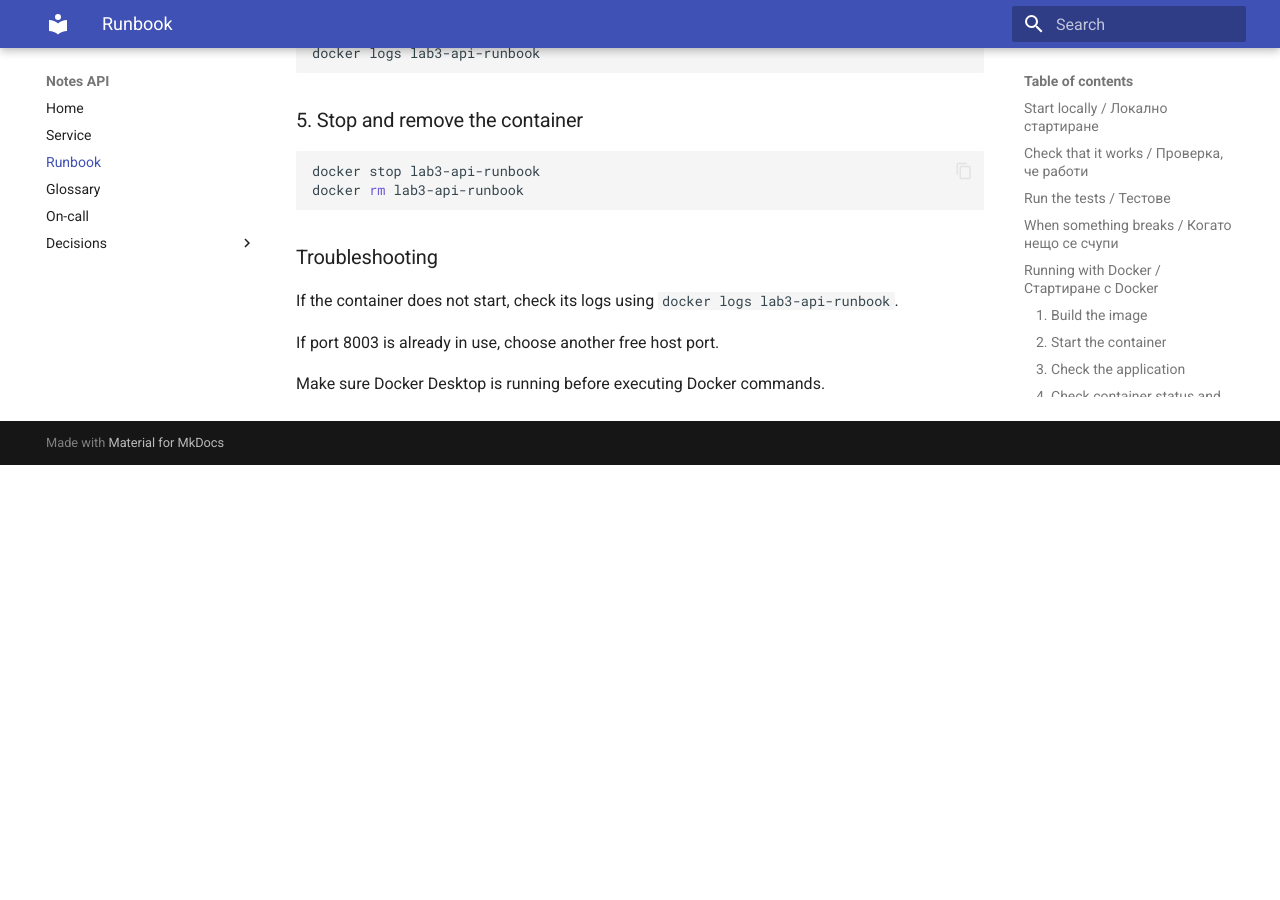
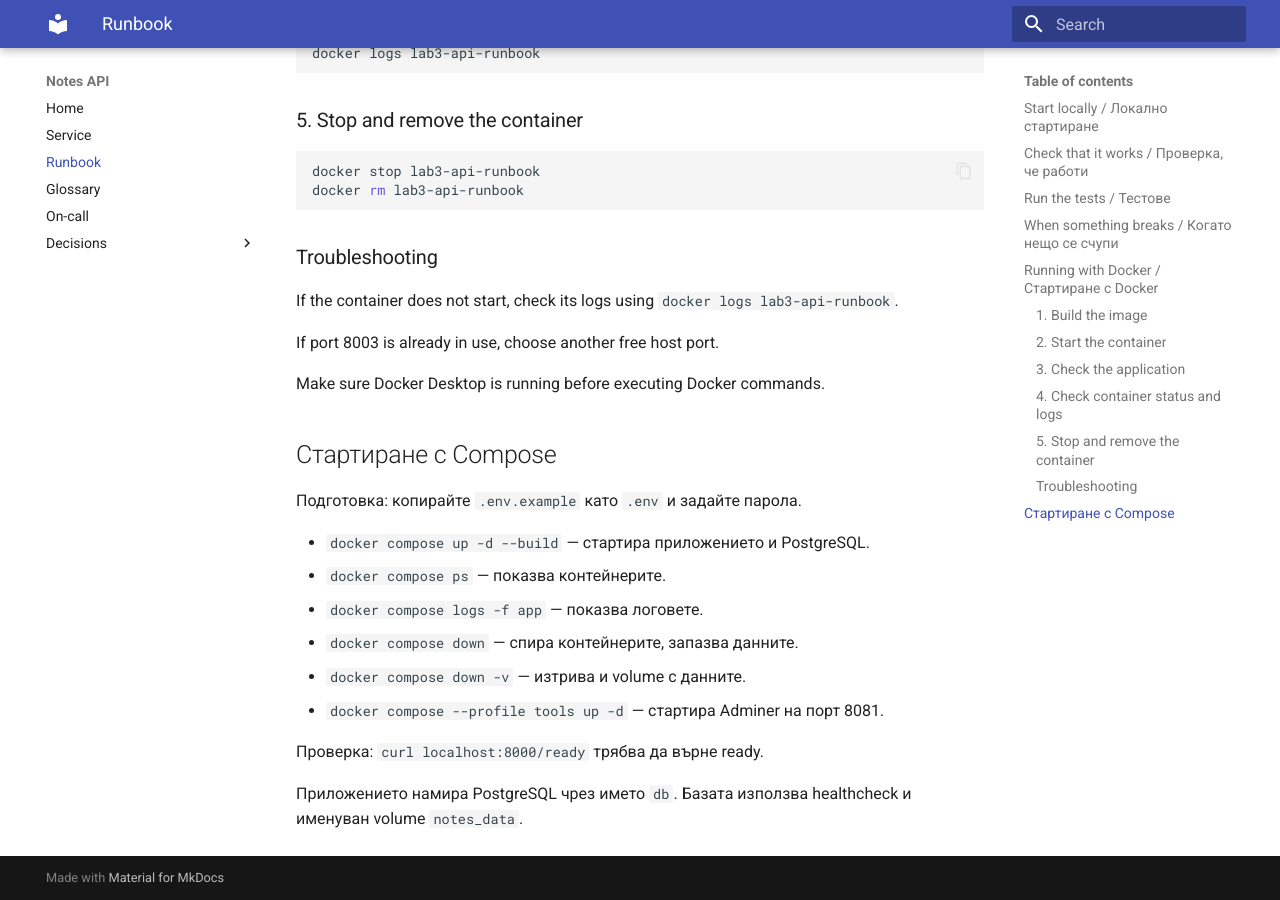
Before and after one commit to PlamenHR/devops-lab3-plamen, an MkDocs documentation site: the page built from docs/runbook.md, in a window 1280 px wide and 900 px high, scrolled down 2112 px. Built offline with MkDocs 1.6.1 and Material for MkDocs 9.7.7, drawn with Linux system fonts in a browser that asks for light colours; before the commit the page ends 2577 px from its top, so only the background shows below that.

Commit message:
Lab 04: Docker Compose and PostgreSQL

```diff
--- a/docs/runbook.md
+++ b/docs/runbook.md
@@ -117,3 +117,20 @@ If the container does not start, check its logs using `docker logs lab3-api-runb
 If port 8003 is already in use, choose another free host port.
 
 Make sure Docker Desktop is running before executing Docker commands.
+
+
+## Стартиране с Compose
+
+Подготовка: копирайте `.env.example` като `.env` и задайте парола.
+
+- `docker compose up -d --build` — стартира приложението и PostgreSQL.
+- `docker compose ps` — показва контейнерите.
+- `docker compose logs -f app` — показва логовете.
+- `docker compose down` — спира контейнерите, запазва данните.
+- `docker compose down -v` — изтрива и volume с данните.
+- `docker compose --profile tools up -d` — стартира Adminer на порт 8081.
+
+Проверка: `curl localhost:8000/ready` трябва да върне ready.
+
+Приложението намира PostgreSQL чрез името `db`.
+Базата използва healthcheck и именуван volume `notes_data`.
```
Also changed, not shown: CHANGELOG.md (+9 -0 lines), compose.yaml (added, +37 -0 lines), docs/adr/0004-postgresql-compose.md (added, +17 -0 lines), 1 other file.
